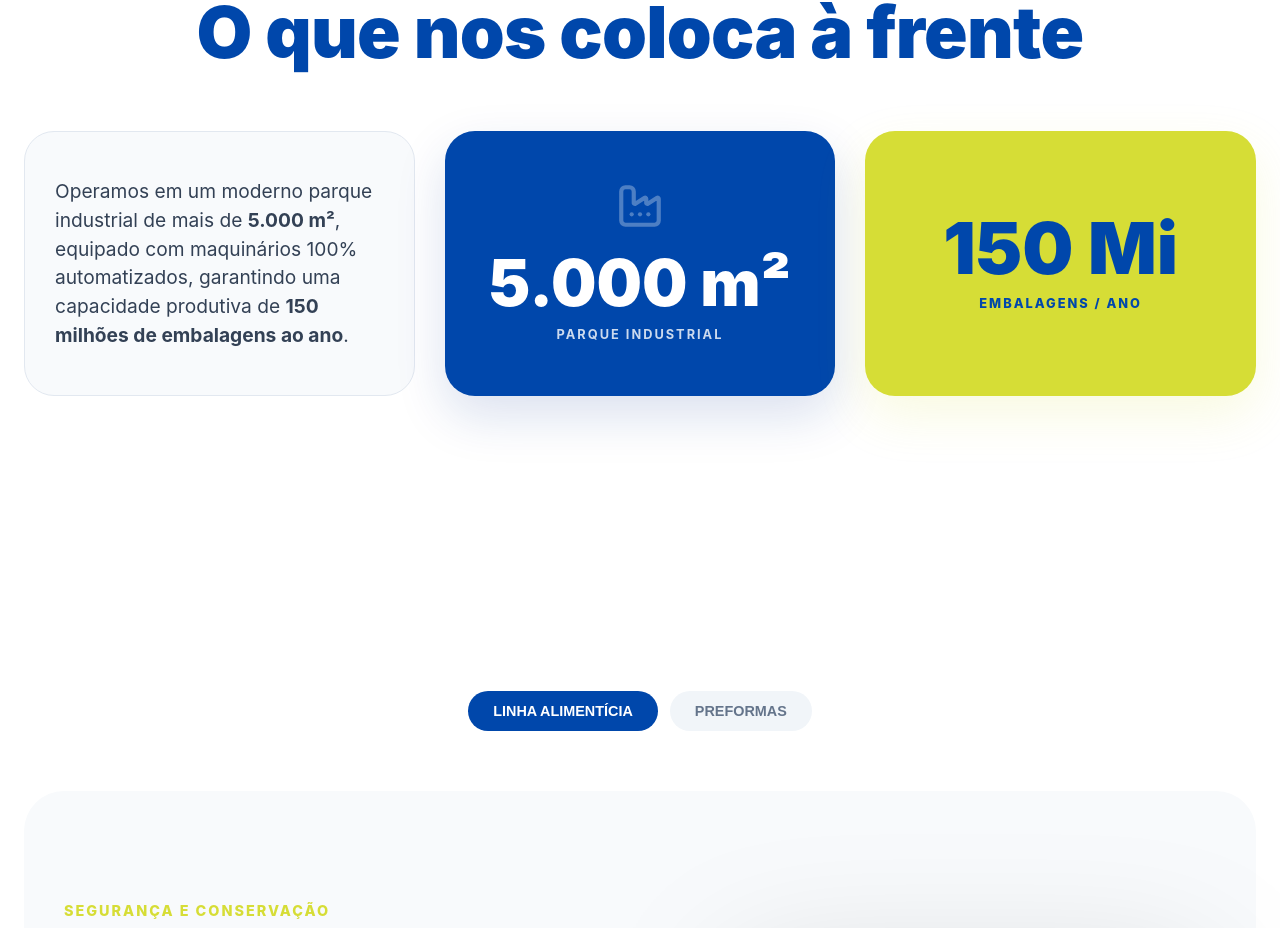
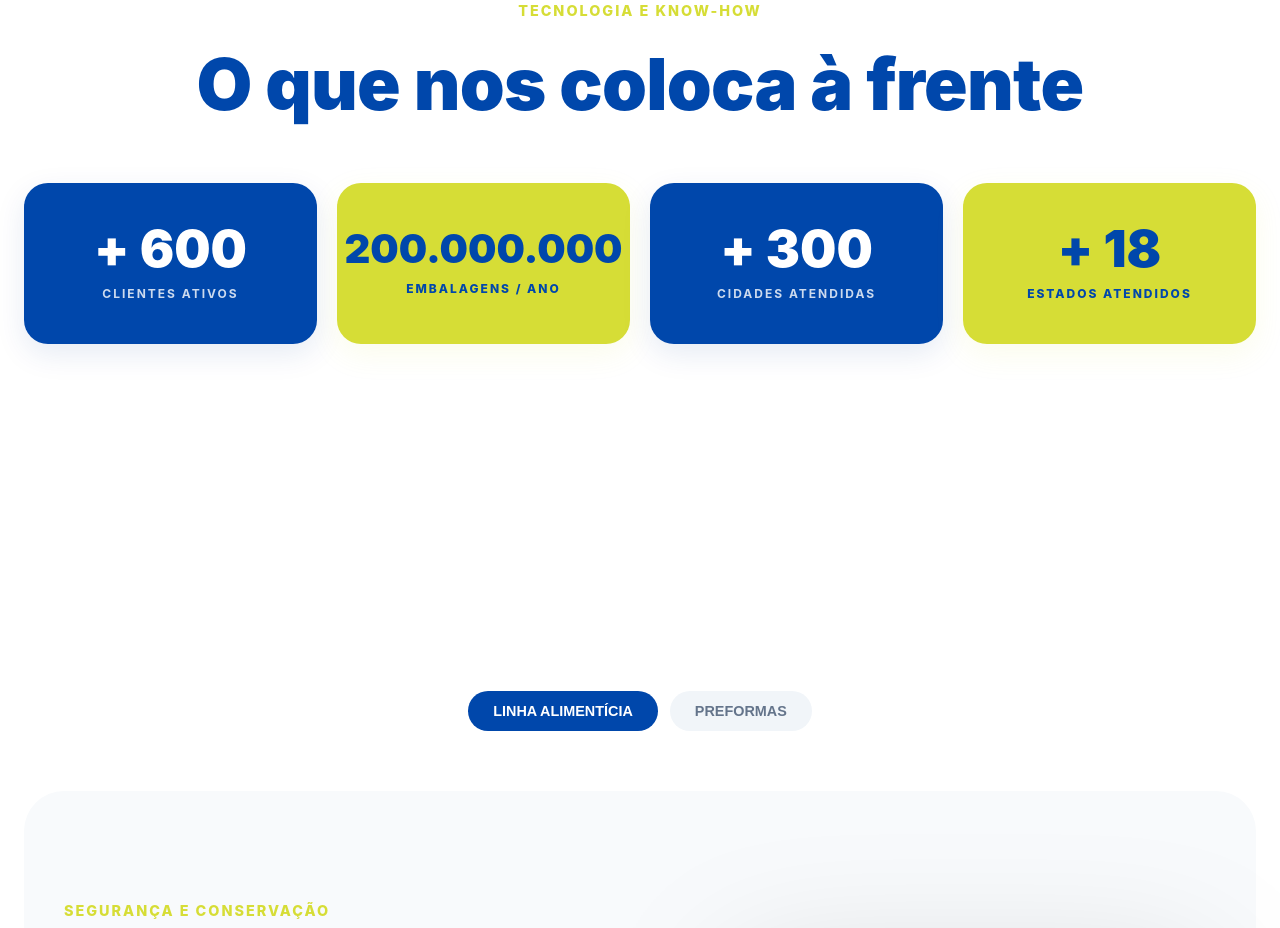
Before and after one commit to jjulioCsar/sitetech, a React (Vite) app: page / in a window 1280 px wide. Shown: the part 1829-2757 px from the top of the page. Built offline with nearby package versions, Linux system fonts and the light colour scheme.

Commit message:
feat: rebuild strategic pillars with new company stats

```diff
--- a/src/components/StrategicPillars.jsx
+++ b/src/components/StrategicPillars.jsx
@@ -26,82 +26,106 @@ const StrategicPillars = () => {
                             hidden: {},
                             visible: {
                                 transition: {
-                                    staggerChildren: 0.2
+                                    staggerChildren: 0.1
                                 }
                             }
                         }}
                         style={{
                             display: 'grid',
-                            gridTemplateColumns: 'repeat(auto-fit, minmax(300px, 1fr))',
-                            gap: '30px',
-                            alignItems: 'stretch'
+                            gridTemplateColumns: 'repeat(auto-fit, minmax(250px, 1fr))',
+                            gap: '20px',
                         }}
                     >
-                        {/* Text Block */}
+                        {/* Stats Card 1 */}
                         <motion.div
                             variants={{
-                                hidden: { opacity: 0, y: 30 },
-                                visible: { opacity: 1, y: 0, transition: { duration: 0.8 } }
-                            }}
-                            style={{
-                                background: '#f8fafc',
-                                padding: '40px 30px',
-                                borderRadius: '30px',
-                                border: '1px solid #e2e8f0',
-                                display: 'flex',
-                                alignItems: 'center'
-                            }}
-                        >
-                            <p style={{ fontSize: '1.2rem', lineHeight: 1.5, color: '#334155', margin: 0 }}>
-                                Operamos em um moderno parque industrial de mais de <strong>5.000 m²</strong>, equipado com maquinários 100% automatizados, garantindo uma capacidade produtiva de <strong>150 milhões de embalagens ao ano</strong>.
-                            </p>
-                        </motion.div>
-
-                        {/* Card 1 */}
-                        <motion.div
-                            variants={{
-                                hidden: { opacity: 0, y: 30 },
-                                visible: { opacity: 1, y: 0, transition: { duration: 0.8 } }
+                                hidden: { opacity: 0, scale: 0.95 },
+                                visible: { opacity: 1, scale: 1, transition: { duration: 0.5 } }
                             }}
                             style={{
                                 background: 'var(--color-brand-blue-dark)',
                                 color: 'white',
-                                padding: '50px 30px',
-                                borderRadius: '30px',
+                                padding: '40px 30px',
+                                borderRadius: '24px',
                                 textAlign: 'center',
                                 display: 'flex',
                                 flexDirection: 'column',
                                 justifyContent: 'center',
                                 alignItems: 'center',
-                                boxShadow: '0 20px 50px rgba(11, 57, 146, 0.15)'
+                                boxShadow: '0 10px 30px rgba(11, 57, 146, 0.1)'
                             }}
                         >
-                            <Factory size={50} style={{ marginBottom: '20px', opacity: 0.3 }} />
-                            <div style={{ fontSize: 'clamp(3rem, 5vw, 4rem)', fontWeight: 900, lineHeight: 1 }}>5.000 m²</div>
-                            <div style={{ opacity: 0.8, fontWeight: 700, textTransform: 'uppercase', letterSpacing: '2px', fontSize: '0.8rem', marginTop: '10px' }}>Parque Industrial</div>
+                            <div style={{ fontSize: 'clamp(2.5rem, 4vw, 3.5rem)', fontWeight: 900, lineHeight: 1 }}>+ 600</div>
+                            <div style={{ opacity: 0.8, fontWeight: 700, textTransform: 'uppercase', letterSpacing: '2px', fontSize: '0.75rem', marginTop: '10px' }}>Clientes Ativos</div>
                         </motion.div>
 
-                        {/* Card 2 */}
+                        {/* Stats Card 2 */}
                         <motion.div
                             variants={{
-                                hidden: { opacity: 0, y: 30 },
-                                visible: { opacity: 1, y: 0, transition: { duration: 0.8 } }
+                                hidden: { opacity: 0, scale: 0.95 },
+                                visible: { opacity: 1, scale: 1, transition: { duration: 0.5 } }
                             }}
                             style={{
                                 background: 'var(--color-brand-green)',
                                 color: 'var(--color-brand-blue-dark)',
-                                padding: '50px 30px',
-                                borderRadius: '30px',
+                                padding: '40px 30px',
+                                borderRadius: '24px',
                                 textAlign: 'center',
                                 display: 'flex',
                                 flexDirection: 'column',
                                 justifyContent: 'center',
                                 alignItems: 'center',
-                                boxShadow: '0 20px 50px rgba(214, 221, 54, 0.15)'
+                                boxShadow: '0 10px 30px rgba(214, 221, 54, 0.1)'
                             }}
                         >
-                            <div style={{ fontSize: 'clamp(3.5rem, 6vw, 4.5rem)', fontWeight: 900, lineHeight: 1 }}>150 Mi</div>
-                            <div style={{ fontWeight: 800, textTransform: 'uppercase', letterSpacing: '2px', fontSize: '0.8rem', marginTop: '10px' }}>Embalagens / Ano</div>
+                            <div style={{ fontSize: 'clamp(2rem, 3.5vw, 2.5rem)', fontWeight: 900, lineHeight: 1 }}>200.000.000</div>
+                            <div style={{ fontWeight: 800, textTransform: 'uppercase', letterSpacing: '2px', fontSize: '0.75rem', marginTop: '10px' }}>Embalagens / Ano</div>
+                        </motion.div>
+
+                        {/* Stats Card 3 */}
+                        <motion.div
+                            variants={{
+                                hidden: { opacity: 0, scale: 0.95 },
+                                visible: { opacity: 1, scale: 1, transition: { duration: 0.5 } }
+                            }}
+                            style={{
+                                background: 'var(--color-brand-blue-dark)',
+                                color: 'white',
+                                padding: '40px 30px',
+                                borderRadius: '24px',
+                                textAlign: 'center',
+                                display: 'flex',
+                                flexDirection: 'column',
+                                justifyContent: 'center',
+                                alignItems: 'center',
+                                boxShadow: '0 10px 30px rgba(11, 57, 146, 0.1)'
+                            }}
+                        >
+                            <div style={{ fontSize: 'clamp(2.5rem, 4vw, 3.5rem)', fontWeight: 900, lineHeight: 1 }}>+ 300</div>
+                            <div style={{ opacity: 0.8, fontWeight: 700, textTransform: 'uppercase', letterSpacing: '2px', fontSize: '0.75rem', marginTop: '10px' }}>Cidades Atendidas</div>
+                        </motion.div>
+
+                        {/* Stats Card 4 */}
+                        <motion.div
+                            variants={{
+                                hidden: { opacity: 0, scale: 0.95 },
+                                visible: { opacity: 1, scale: 1, transition: { duration: 0.5 } }
+                            }}
+                            style={{
+                                background: 'var(--color-brand-green)',
+                                color: 'var(--color-brand-blue-dark)',
+                                padding: '40px 30px',
+                                borderRadius: '24px',
+                                textAlign: 'center',
+                                display: 'flex',
+                                flexDirection: 'column',
+                                justifyContent: 'center',
+                                alignItems: 'center',
+                                boxShadow: '0 10px 30px rgba(214, 221, 54, 0.1)'
+                            }}
+                        >
+                            <div style={{ fontSize: 'clamp(2.5rem, 4vw, 3.5rem)', fontWeight: 900, lineHeight: 1 }}>+ 18</div>
+                            <div style={{ fontWeight: 800, textTransform: 'uppercase', letterSpacing: '2px', fontSize: '0.75rem', marginTop: '10px' }}>Estados Atendidos</div>
                         </motion.div>
                     </motion.div>
                 </div>
```
